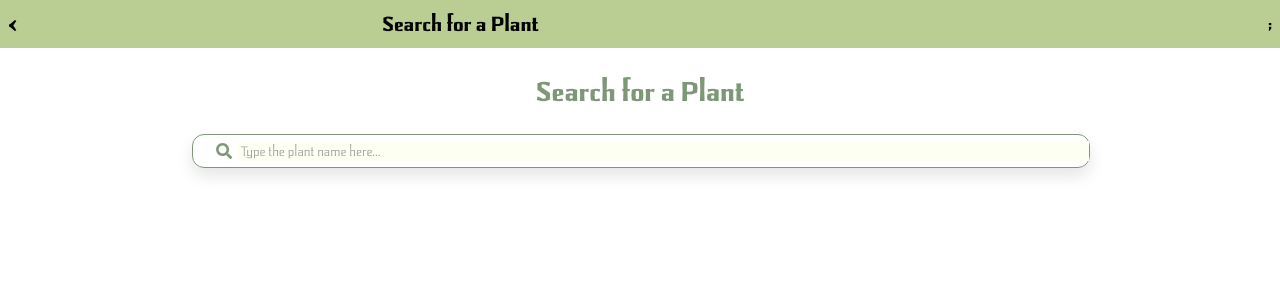
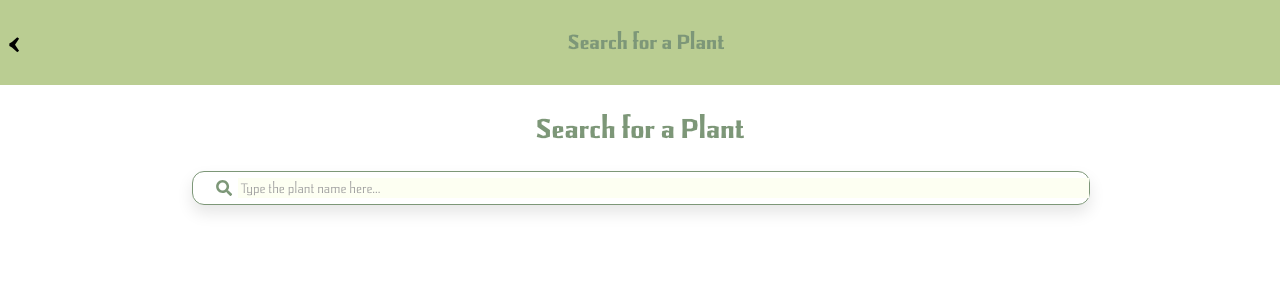
Before and after one commit to deco3801-mortein/frontend, a React (Vite) app: page /search in a window 1280 px wide. Shown: the top 300 px of the page. Built offline with nearby package versions, Linux system fonts and the light colour scheme; data requests are answered from the project's data file; the HTML template or start-up script is replaced by a standard one.

Commit message:
Change db.json to more current data format

```diff
--- /dev/null
+++ b/src/components/Navbar.css
@@ -0,0 +1,21 @@
+.navbar {
+    display: flex;
+    justify-content: space-between;
+    align-items: center;
+    background-color: #bacd92;
+    padding: 1vh;
+    font-family: "PilserBold", sans-serif;
+}
+
+.menu-icon,
+.search-icon,
+.back-icon {
+    font-size: 4vh;
+    margin: 0;
+}
+
+.navbar-title {
+    font-size: 3vh;
+    font-weight: bold;
+    color: #7d9778;
+}
--- a/src/components/Navbar.jsx
+++ b/src/components/Navbar.jsx
@@ -1,5 +1,6 @@
 import PropTypes from "prop-types";
 import { useNavigate } from "react-router-dom"; // Import useNavigate for navigation
+import "../components/Navbar.css"
 // Navigation header - used for both detail and plants pages
 // (with different props values)
 function Navbar(props) {
@@ -24,7 +25,7 @@ function Navbar(props) {
         <nav className="navbar">
             {props.left == "Back" ? <h2 className="back-icon" onClick={clickLeftFunction} style={{cursor:'pointer'}}>&lt;</h2> : <h2 className="menu-icon" onClick={clickLeftFunction} style={{cursor:'pointer'}}>&#9776;</h2>}
             <h1 className="navbar-title">{props.title}</h1>
-            {props.showGuide ? guideButton : <div></div>};
+            {props.showGuide ? guideButton : <div></div>}
         </nav>
     );
 }
--- a/src/pages/Detail.css
+++ b/src/pages/Detail.css
@@ -9,16 +9,6 @@
     background-size: cover;
     display: inline-block;
 } */
-.navbar {
-    height: 4vh;
-    /* font-size: 3vh; */
-    display: flex;
-    justify-content: space-between;
-    align-items: center;
-    background-color: #bacd92;
-    padding: 1vh;
-    font-family: "PilserBold", sans-serif;
-}
 
 .detail {
     background-color: #fdfff2;
```
